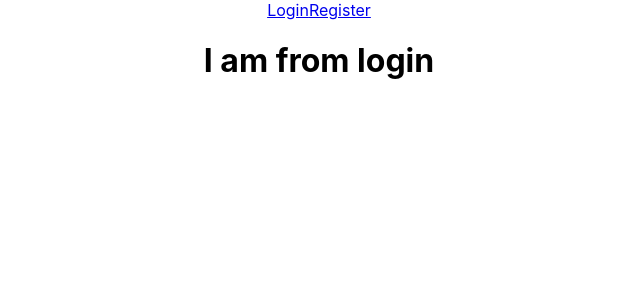
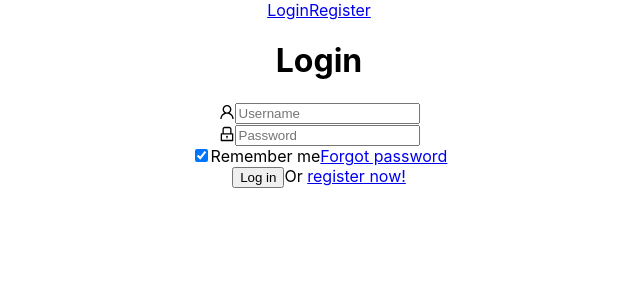
Before and after one commit to gayathri3636/ecourses, a React (Create React App) app: page /login in a window 1280 px wide. Shown: the top 300 px of the page, without its empty margins (321-961 px from the left). Built offline with nearby package versions, Linux system fonts and the light colour scheme.

Commit message:
login screen

```diff
--- a/package.json
+++ b/package.json
@@ -3,9 +3,11 @@
   "version": "0.1.0",
   "private": true,
   "dependencies": {
+    "@ant-design/icons": "^4.2.2",
     "@testing-library/jest-dom": "^4.2.4",
     "@testing-library/react": "^9.5.0",
     "@testing-library/user-event": "^7.2.1",
+    "antd": "^4.6.3",
     "react": "^16.13.1",
     "react-dom": "^16.13.1",
     "react-router": "^5.2.0",
--- /dev/null
+++ b/src/Components/ForgotPassword.js
@@ -0,0 +1,10 @@
+import React from 'react'
+
+export default function ForgotPassword(props) {
+    return (
+        <div>
+            <h1>Please reset your password</h1>
+            <button onClick = {() => props.history.push("/login")}>Go to login page</button>
+        </div>
+    )
+}
--- a/src/Components/Login.js
+++ b/src/Components/Login.js
@@ -1,9 +1,77 @@
-import React from 'react'
+import React, {useState} from 'react'
+import {Link} from 'react-router-dom';
+import {Form, Input, Button, Checkbox} from 'antd';
+import {UserOutlined, LockOutlined} from '@ant-design/icons';
 
 export default function Login(props) {
     return (
-        <div>
-            <h1>I am from login</h1>
-        </div>
+        <>
+            <h1 className = "hlogin">Login</h1>
+            <div className = "login-form">
+                <Form
+                name = "normal-login"
+                initialValues={{
+                    remember:true,
+                }}
+                >
+
+                    <Form.Item
+                    name ="email"
+                    rules={[
+                        {
+                            required:true,
+                            message:"please input your email"
+                        }
+                    ]}
+                    >
+                        <Input
+                        prefix={<UserOutlined className = "site-form-item-icon" />}
+                        placeholder = "Username"
+                        // value={logins.email}
+                        />
+                    </Form.Item>
+                    <Form.Item
+            name="password"
+            rules={[
+              {
+                required: true,
+                message: "Please input your Password!",
+              },
+            ]}
+          >
+            <Input
+              prefix={<LockOutlined className="site-form-item-icon" />}
+              type="password"
+              placeholder="Password"
+            //   value={logins.password}
+            //   onChange={(value) => ({
+            //     ...logins,
+            //     password: value.target.value,
+            //   })}
+            />
+          </Form.Item>
+
+          <Form.Item>
+            <Form.Item name="remember" valuePropName="checked" noStyle>
+              <Checkbox>Remember me</Checkbox>
+            </Form.Item>
+            <Link className="login-form-forgot" to = "/forgotpassword">
+              Forgot password
+            </Link>
+          </Form.Item>
+          <Form.Item>
+            <Button
+              type="primary"
+              htmlType="submit"
+              className="login-form-button"
+            >
+              Log in
+            </Button>
+            Or <Link to = "/register">register now!</Link>
+          </Form.Item>
+
+                </Form>
+            </div>
+        </>
     )
 }
--- a/src/Components/Register.js
+++ b/src/Components/Register.js
@@ -1,9 +1,10 @@
 import React from 'react'
 
-export default function Register() {
+export default function Register(props) {
     return (
         <div>
             <h1>I am from Register</h1>
+            <button onClick = {() => props.history.push("/login")}>Go to login</button>
         </div>
     )
 }
--- a/src/Routes.js
+++ b/src/Routes.js
@@ -2,7 +2,8 @@ import React from 'react'
 import {BrowserRouter as Router, Route} from 'react-router-dom'
 import Header from "./Components/Header"
 import Login from './Components/Login';
-import Register from './Components/Register'
+import Register from './Components/Register';
+import ForgotPassword from './Components/ForgotPassword'
 
 export default function Routes() {
     return (
@@ -10,6 +11,7 @@ export default function Routes() {
             <Header/>
             <Route exact path = "/login" component = {Login} />
             <Route exact path = "/register" component = {Register} />
+            <Route exact path = "/forgotpassword" component = {ForgotPassword} />
         </Router>
     )
 }
```
Also changed, not shown: 1 other file (tests, documents, lock files or other folders).
